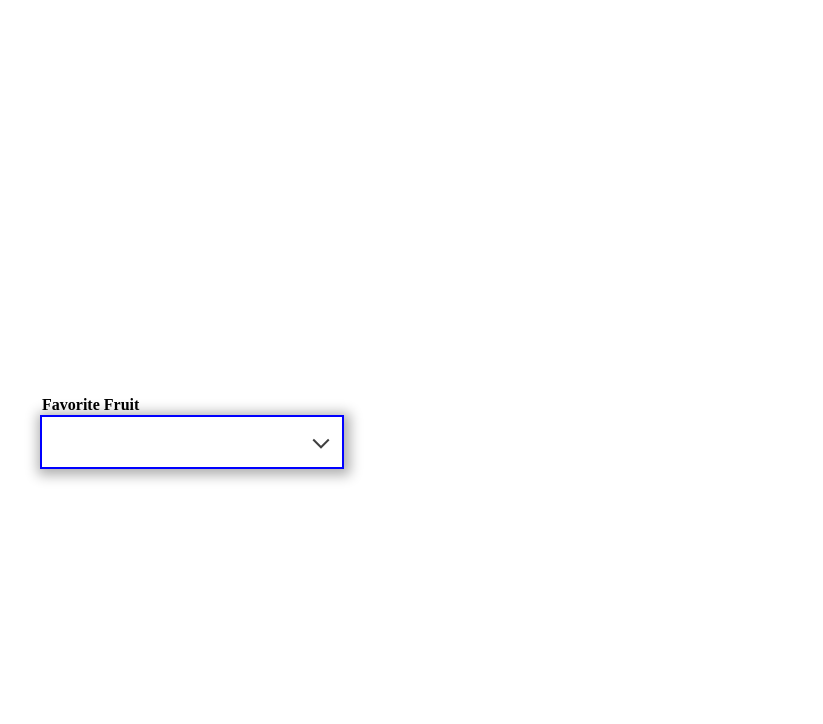
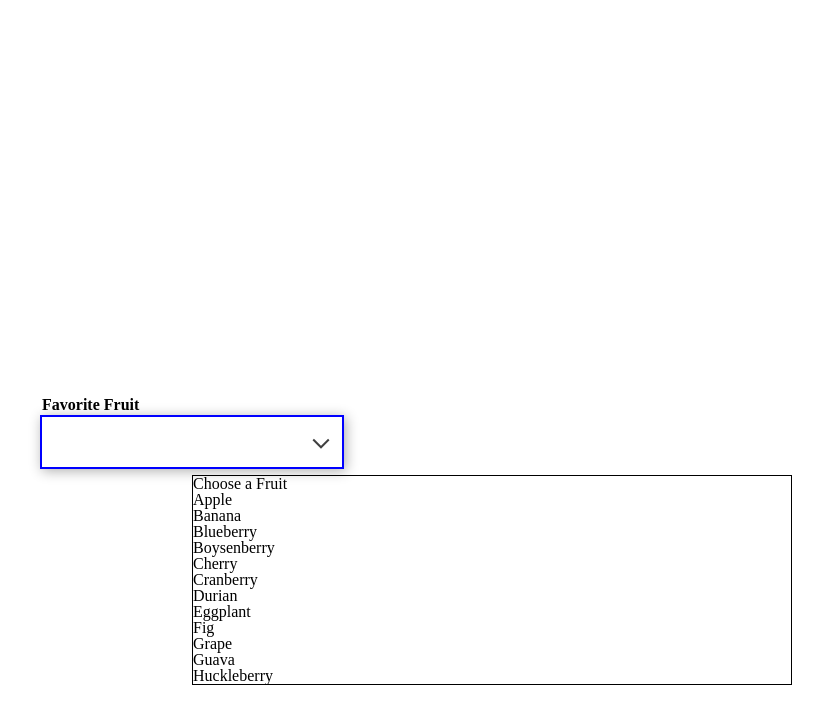
Before and after one commit to BrianARuff/test-gitdoc-extension, a React (Vite) app: page / in a window 1280 px wide. Both pictures are taken after a click on the element 640 px from the left and 442 px from the top of the page. Shown: the top 724 px of the page, without its empty margins (448-1271 px from the left). Built offline with nearby package versions, Linux system fonts and the light colour scheme.

Commit message:
Oct 15, 2024, 2:40 AM

```diff
--- a/src/ComboBox.tsx
+++ b/src/ComboBox.tsx
@@ -4,6 +4,7 @@ import {
   RefObject,
   SetStateAction,
   useCallback,
+  useEffect,
   useId,
   useRef,
   useState,
@@ -45,6 +46,8 @@ export const Combobox = ({
   renderListOption,
   options = [],
 }: ComboboxProps) => {
+  const listboxRef = useRef<HTMLDivElement>(null);
+  const comboWrapperRef = useRef<HTMLDivElement>(null);
   const comboboxRef = useRef<HTMLDivElement>(null);
 
   const [isOpen, setIsOpen] = useState(false);
@@ -53,6 +56,10 @@ export const Combobox = ({
     label: string;
     index: number;
   }>(options?.[0] || {});
+  const [selectedOption, setSelectedOption] = useState<ComboxBoxOption | null>(
+    null
+  );
+  const [transform, setTransform] = useState<string>("");
 
   const uid = useId();
   const comboboxId = `combobox__${uid}`;
@@ -61,6 +68,64 @@ export const Combobox = ({
   const portalRootElement = document.querySelector(
     "#__portal__"
   ) as HTMLElement;
+
+  // Updates transform position state
+  useEffect(() => {
+    const updatePosition = () => {
+      if (isOpen && comboboxRef.current && listboxRef.current) {
+        const buttonRect = comboboxRef.current.getBoundingClientRect();
+        const listboxRect = listboxRef.current.getBoundingClientRect();
+
+        const translateY = buttonRect?.y + buttonRect.height + 8;
+        const translateX =
+          buttonRect?.x + buttonRect?.width / 2 - listboxRect?.width / 2;
+
+        setTransform(`translate(${translateX}px, ${translateY}px)`);
+      }
+    };
+
+    if (isOpen && comboboxRef.current && listboxRef.current) {
+      updatePosition();
+    }
+
+    window.addEventListener("resize", updatePosition);
+
+    return () => {
+      window.removeEventListener("resize", updatePosition);
+    };
+  }, [isOpen]);
+
+  // Closes menu if click is not inside of combo box wrapper div.
+  useEffect(() => {
+    const handleClickOutside = (e: globalThis.MouseEvent) => {
+      if (
+        comboWrapperRef?.current &&
+        e.target instanceof Node &&
+        !comboWrapperRef.current.contains(e.target)
+      ) {
+        setIsOpen(false);
+      }
+    };
+
+    window.addEventListener("click", handleClickOutside);
+
+    return () => {
+      window.removeEventListener("click", handleClickOutside);
+    };
+  }, [isOpen]);
+
+  useEffect(() => {
+    console.log("selectedOption value is => ", selectedOption);
+  }, [selectedOption]);
+
+  const handleSelect = (option: ComboxBoxOption) => {
+    setIsOpen(false);
+    setSelectedOption(option);
+  };
+
+  const handleOnPointerDown = () => {
+    setIsOpen((prev) => !prev);
+  };
 
   const RenderLabelSpan = useCallback(
     () =>
@@ -83,8 +148,11 @@ export const Combobox = ({
           className="combobox-option-container"
           role="option"
           id={optionId}
-          key={optionId}
+          key={`${optionId}Key`}
           aria-selected={false}
+          onClick={() => {
+            handleSelect(option);
+          }}
         >
           {renderListOption?.({
             comboboxRef,
@@ -102,7 +170,7 @@ export const Combobox = ({
   }, [isOpen, selected, options, setIsOpen, setSelected, renderListOption]);
 
   return (
-    <div className="combobox-wrapper">
+    <div ref={comboWrapperRef} className="combobox-wrapper">
       <label htmlFor={comboboxId} className={"combobox-label"}>
         <RenderLabelSpan />
       </label>
@@ -116,9 +184,7 @@ export const Combobox = ({
         role="combobox"
         className="combobox-container"
         tabIndex={0}
-        onPointerDown={() => {
-          setIsOpen((prev) => !prev);
-        }}
+        onPointerDown={handleOnPointerDown}
         onKeyDown={(e) => {
           if (
             e.key === "Enter" ||
@@ -132,11 +198,22 @@ export const Combobox = ({
       />
       {createPortal(
         <div
-          id={`comboboxListbox__${uid}`}
           tabIndex={-1}
           role="listbox"
+          ref={listboxRef}
+          id={`comboboxListbox__${uid}`}
           aria-labelledby={comboboxLabelId}
-          className={isOpen ? "show combobox-listbox" : "hide combobox-listbox"}
+          className={
+            isOpen && transform
+              ? "show combobox-listbox"
+              : "hide combobox-listbox"
+          }
+          style={{
+            top: "0",
+            left: "0",
+            transform,
+            minWidth: "200px",
+          }}
         >
           <RenderListOptions />
         </div>,
--- a/src/index.css
+++ b/src/index.css
@@ -1,4 +1,12 @@
 @import url(./reset.css);
+
+.hide {
+  display: none;
+}
+
+.show {
+  display: block;
+}
 
 .combobox-wrapper {
   display: flex;
@@ -26,7 +34,7 @@
 
 .combobox-container:focus {
   outline: 2px solid blue;
-  box-shadow: 2px 2px 12px 6px rgba(0, 0, 0, 0.32);
+  box-shadow: 2px 2px 12px 2px rgba(0, 0, 0, 0.32);
 }
 
 .combobox-container::after {
@@ -47,11 +55,6 @@
 
 .combobox-listbox {
   position: fixed;
+  border: 1px solid black;
+  width: 600px;
 }
-
-.hide {
-  display: none;
-}
-.show {
-  display: block;
-}
```
